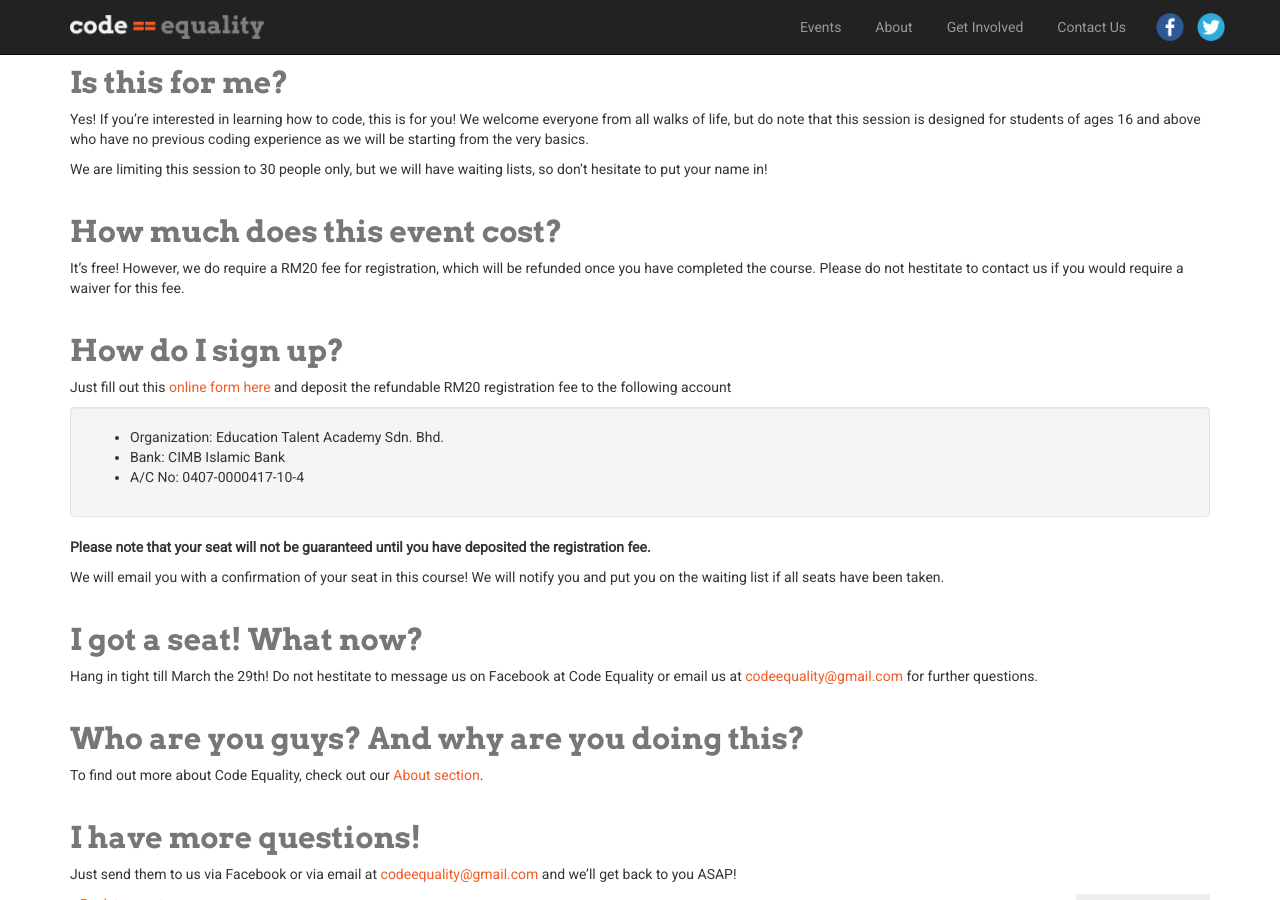
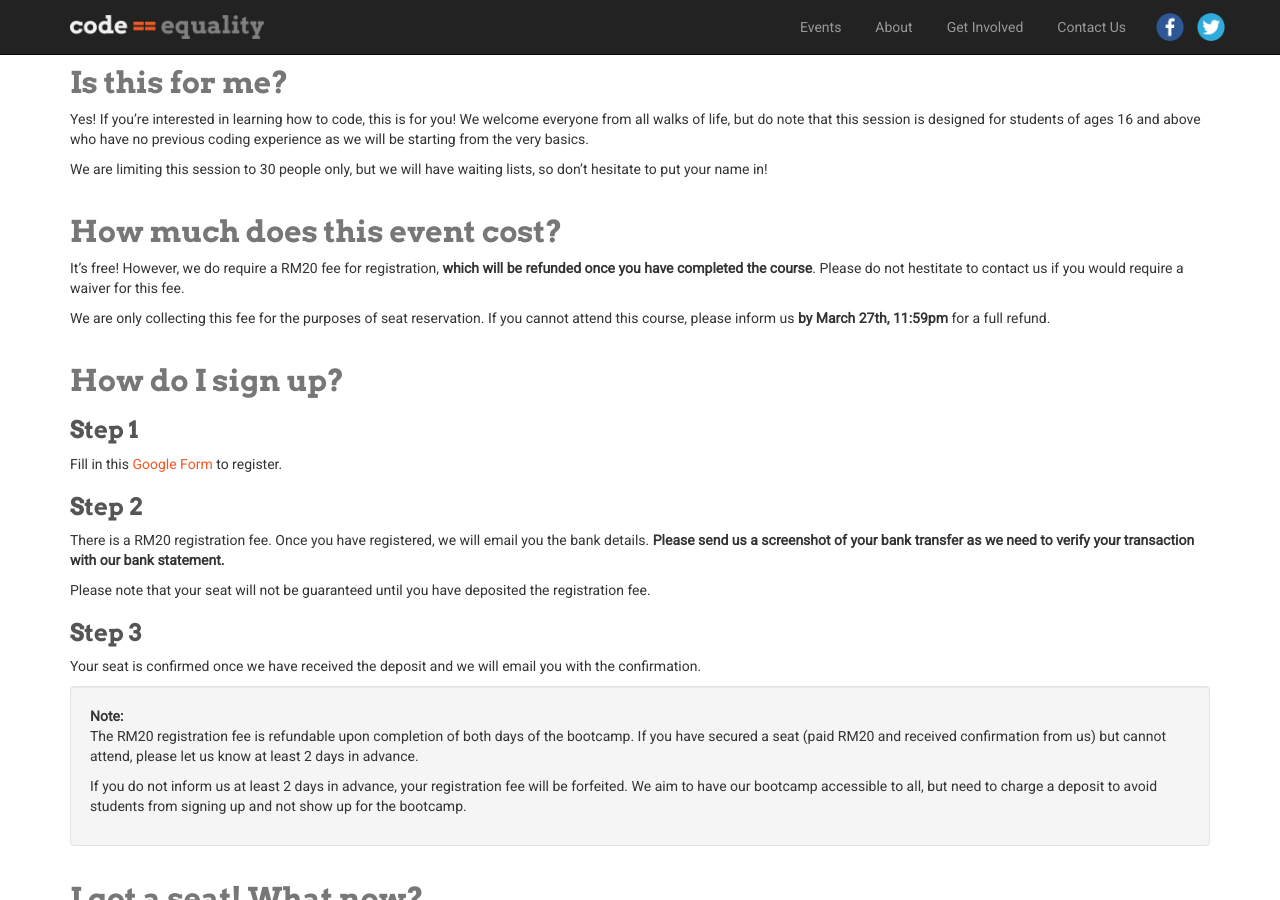
Before and after one commit to CodeEquality/codeequality.github.io, a Jekyll site: the page built from _posts/2014-03-04-introduction-to-coding-weekend-camp.md, in a window 1280 px wide and 900 px high, scrolled down 534 px. Built offline with Jekyll 4.4.1, drawn with Linux system fonts in a browser that asks for light colours; nearby versions of some CDN libraries.

Commit message:
Update sign up details

```diff
--- a/_posts/2014-03-04-introduction-to-coding-weekend-camp.md
+++ b/_posts/2014-03-04-introduction-to-coding-weekend-camp.md
@@ -26,23 +26,32 @@ Yes! If you're interested in learning how to code, this is for you! We welcome e
 We are limiting this session to 30 people only, but we will have waiting lists, so don't hesitate to put your name in!
 
 ##How much does this event cost?
-It's free! However, we do require a RM20 fee for registration, which will be refunded once you have completed the course. Please do not hestitate to contact us if you would require a waiver for this fee.
+It's free! However, we do require a RM20 fee for registration, <strong>which will be refunded once you have completed the course</strong>. Please do not hestitate to contact us if you would require a waiver for this fee.
+
+We are only collecting this fee for the purposes of seat reservation. If you cannot attend this course, please inform us <strong>by March 27th, 11:59pm</strong> for a full refund.
 
 ##How do I sign up?
-Just fill out this  <a href="https://docs.google.com/forms/d/1m7oZ9kchVh1HXeWRJH680J2n-v6HHebSmMmKDnh0mtU/viewform" target="_blank"> online form here</a> and deposit the refundable RM20 registration fee to the following account
+###Step 1
+Fill in this  <a href="https://docs.google.com/forms/d/1m7oZ9kchVh1HXeWRJH680J2n-v6HHebSmMmKDnh0mtU/viewform" target="_blank">Google Form </a> to register.
+
+###Step 2
+There is a RM20 registration fee. Once you have registered, we will email you the bank details. <strong>Please send us a screenshot of your bank transfer as we need to verify your transaction with our bank statement. </strong>
+
+Please note that your seat will not be guaranteed until you have deposited the registration fee.
+
+###Step 3
+Your seat is confirmed once we have received the deposit and we will email you with the confirmation.
 
 <div class="well">
-	<ul>
-		<li>Organization:  Education Talent Academy Sdn. Bhd.</li>
-		<li>Bank: CIMB Islamic Bank</li>
-		<li>A/C No: 0407-0000417-10-4</li>
-	</ul>
+<strong>Note:</strong>
+<p>
+The RM20 registration fee is refundable upon completion of both days of the bootcamp. If you have secured a seat (paid RM20 and received confirmation from us) but cannot attend, please let us know at least 2 days in advance.
+</p>
+
+<p>
+If you do not inform us at least 2 days in advance, your registration fee will be forfeited. We aim to have our bootcamp accessible to all, but need to charge a deposit to avoid students from signing up and not show up for the bootcamp.
+</p>
 </div>
-
-<strong>Please note that your seat will not be guaranteed until you have deposited the registration fee.</strong>
-
-We will email you with a confirmation of your seat in this course! We will notify you and put you on the waiting list if all seats have been taken.
-
 
 ##I got a seat! What now?
 Hang in tight till March the 29th! Do not hestitate to message us on Facebook at Code Equality or email us at <a href="mailto:codeequality@gmail.com">codeequality@gmail.com</a> for further questions.
```
Also changed, not shown: 1 other file.
